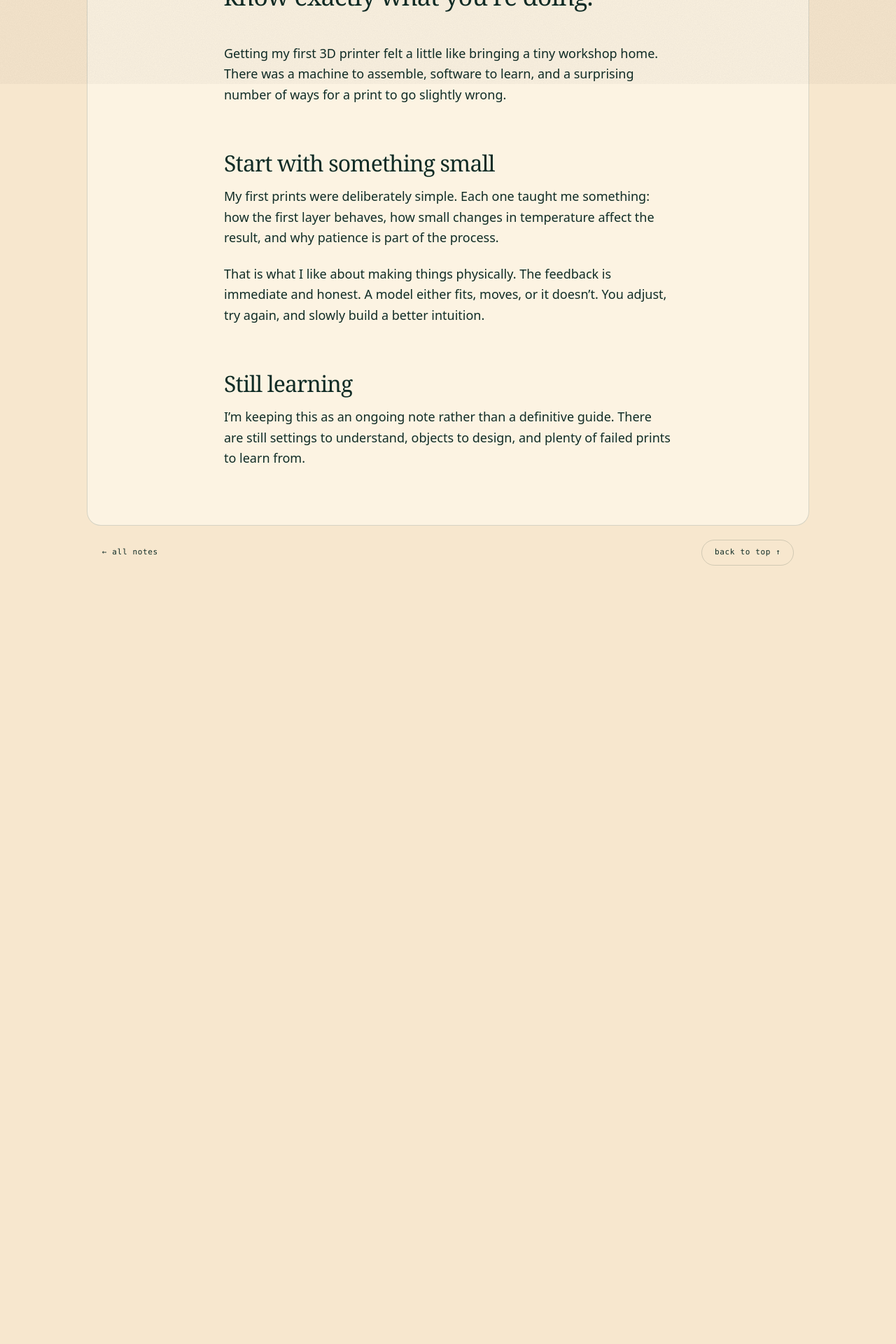
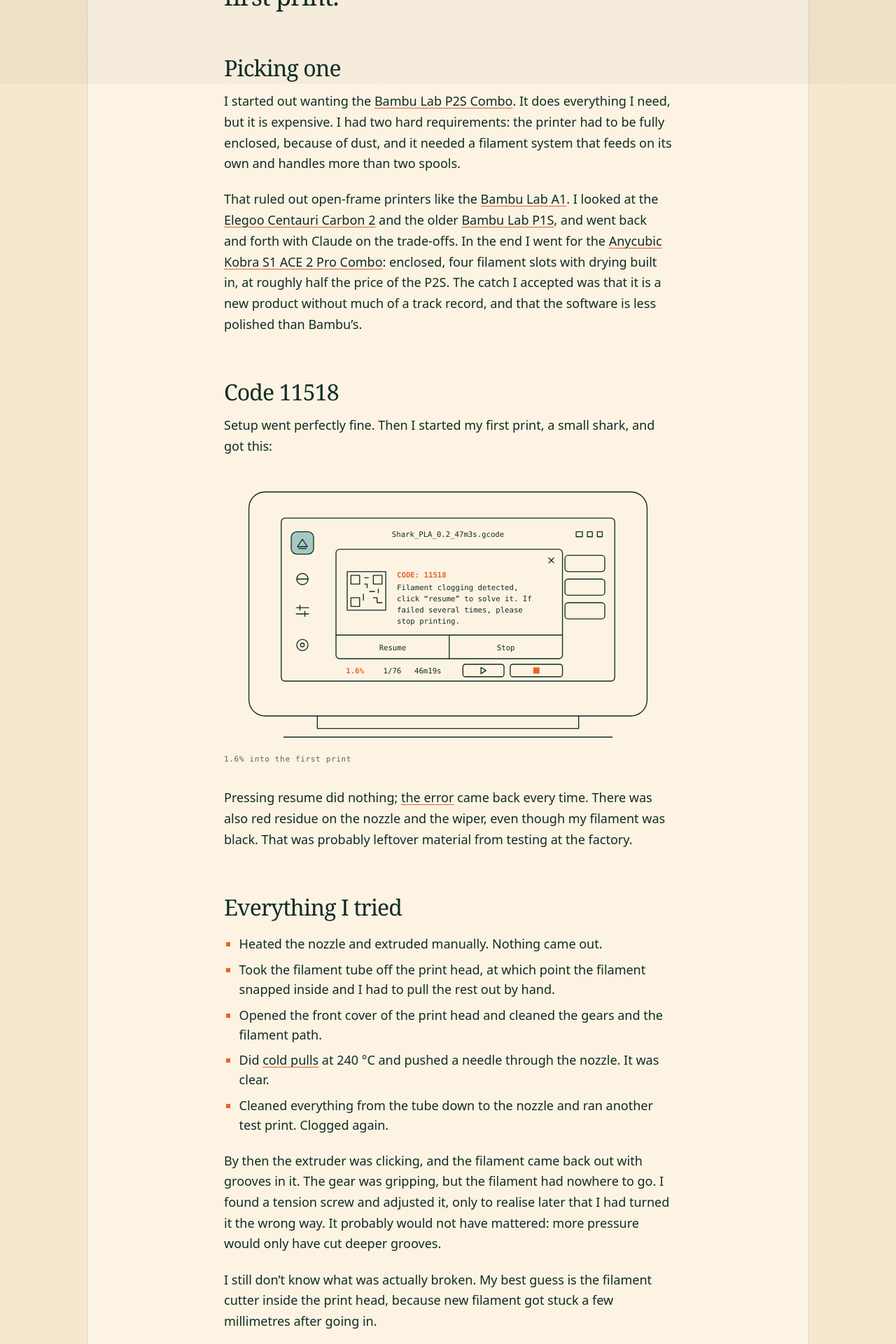
Before and after one commit to bettercallmilan/bettercallmilan.github.io, an Angular app: page /blog/3d-printer in a window 1280 px wide. Shown: the part 680-2600 px from the top of the page at 70% size. Before the commit the page ends 1524 px from the top, so only its background shows below. Built offline with nearby package versions, Linux system fonts and the light colour scheme.

Commit message:
feat: update 3D printer article with detailed experiences and new styles

```diff
--- a/src/app/blog/article.component.ts
+++ b/src/app/blog/article.component.ts
@@ -1,10 +1,10 @@
-import { Component } from '@angular/core';
-import { RouterLink } from '@angular/router';
-import { PointerGlowDirective } from '../ui/pointer-glow.directive';
-import { PageBarComponent } from './page-bar.component';
+import { Component } from "@angular/core";
+import { RouterLink } from "@angular/router";
+import { PointerGlowDirective } from "../ui/pointer-glow.directive";
+import { PageBarComponent } from "./page-bar.component";
 
 @Component({
-  selector: 'app-article',
+  selector: "app-article",
   standalone: true,
   imports: [PageBarComponent, PointerGlowDirective, RouterLink],
   template: `
@@ -13,34 +13,239 @@ import { PageBarComponent } from './page-bar.component';
       <app-page-bar style="--i: 0" />
 
       <header class="card page-hero" style="--i: 1">
-        <a class="label go go-back" routerLink="/blog"><b aria-hidden="true">←</b> back to journal</a>
+        <a class="label go go-back" routerLink="/blog"
+          ><b aria-hidden="true">←</b> back to journal</a
+        >
         <h1 class="headline">
           <span class="line"><span>Learning by making:</span></span>
-          <span class="line"><span><em>my first 3D printer.</em></span></span>
+          <span class="line"
+            ><span><em>my first 3D printer.</em></span></span
+          >
         </h1>
-        <p class="label post-meta"><span>making / 5 min read</span><span>27.10.2026 · Milan Jankovic</span></p>
+        <p class="label post-meta">
+          <span>making / 3 min read</span
+          ><span>27.10.2026 · Milan Jankovic</span>
+        </p>
       </header>
 
       <article class="card article" style="--i: 2">
-        <p class="article-lead">The best way to understand a new tool is to make something with it before you know exactly what you’re doing.</p>
-        <p>Getting my first 3D printer felt a little like bringing a tiny workshop home. There was a machine to assemble, software to learn, and a surprising number of ways for a print to go slightly wrong.</p>
-        <h2>Start with something small</h2>
-        <p>My first prints were deliberately simple. Each one taught me something: how the first layer behaves, how small changes in temperature affect the result, and why patience is part of the process.</p>
-        <p>That is what I like about making things physically. The feedback is immediate and honest. A model either fits, moves, or it doesn’t. You adjust, try again, and slowly build a better intuition.</p>
+        <p class="article-lead">
+          I wanted a printer that just works. The first one didn’t make it past
+          1.6% of its first print.
+        </p>
+
+        <h2>Picking one</h2>
+        <p>
+          I started out wanting the
+          <a href="https://bambulab.com/en/p2s" target="_blank" rel="noreferrer"
+            >Bambu Lab P2S Combo</a
+          >. It does everything I need, but it is expensive. I had two hard
+          requirements: the printer had to be fully enclosed, because of dust,
+          and it needed a filament system that feeds on its own and handles more
+          than two spools.
+        </p>
+        <p>
+          That ruled out open-frame printers like the
+          <a href="https://bambulab.com/en/a1" target="_blank" rel="noreferrer"
+            >Bambu Lab A1</a
+          >. I looked at the
+          <a
+            href="https://www.elegoo.com/products/centauri-carbon-2-combo"
+            target="_blank"
+            rel="noreferrer"
+            >Elegoo Centauri Carbon 2</a
+          >
+          and the older
+          <a href="https://bambulab.com/en/p1" target="_blank" rel="noreferrer"
+            >Bambu Lab P1S</a
+          >, and went back and forth with Claude on the trade-offs. In the end I
+          went for the
+          <a
+            href="https://eu.anycubic.com/products/kobra-s1-ace-2-pro-combo-3d-printer"
+            target="_blank"
+            rel="noreferrer"
+            >Anycubic Kobra S1 ACE 2 Pro Combo</a
+          >: enclosed, four filament slots with drying built in, at roughly half
+          the price of the P2S. The catch I accepted was that it is a new
+          product without much of a track record, and that the software is less
+          polished than Bambu’s.
+        </p>
+
+        <h2>Code 11518</h2>
+        <p>
+          Setup went perfectly fine. Then I started my first print, a small
+          shark, and got this:
+        </p>
+        <figure>
+          <svg
+            class="sketch"
+            viewBox="0 0 720 430"
+            role="img"
+            aria-label="Line drawing of the printer’s touchscreen showing error code 11518: filament clogging detected, with Resume and Stop buttons. The print is at 1.6%."
+          >
+            <!-- the display unit -->
+            <rect x="40" y="20" width="640" height="360" rx="26" />
+            <rect x="92" y="62" width="536" height="262" rx="6" />
+            <path d="M150 380v20h420v-20M96 414h528" />
+
+            <!-- side menu -->
+            <rect
+              class="sketch-fill"
+              x="108"
+              y="84"
+              width="36"
+              height="36"
+              rx="9"
+            />
+            <path d="M118 108l8-12 8 12zM120 111h12" />
+            <circle cx="126" cy="160" r="9" />
+            <path d="M117 160h18" />
+            <path d="M116 206h20M116 216h20M122 202v8M130 212v8" />
+            <circle cx="126" cy="266" r="9" />
+            <circle cx="126" cy="266" r="3" />
+
+            <!-- top bar -->
+            <text x="360" y="92" text-anchor="middle">
+              Shark_PLA_0.2_47m3s.gcode
+            </text>
+            <path d="M566 84h10v8h-10zM584 84h8v8h-8zM600 84h8v8h-8z" />
+
+            <!-- controls half hidden behind the dialog -->
+            <rect x="548" y="122" width="64" height="26" rx="5" />
+            <rect x="548" y="160" width="64" height="26" rx="5" />
+            <rect x="548" y="198" width="64" height="26" rx="5" />
+
+            <!-- the error dialog -->
+            <rect
+              class="sketch-paper"
+              x="180"
+              y="112"
+              width="364"
+              height="176"
+              rx="6"
+            />
+            <path d="M522 126l8 8M530 126l-8 8" />
+            <rect x="198" y="148" width="62" height="62" />
+            <path
+              d="M204 154h14v14h-14zM240 154h14v14h-14zM204 190h14v14h-14zM226 158h6M226 168h4v6M234 180h8M224 184v10M240 190h6v8h8M248 176v6"
+            />
+            <text class="sketch-hot" x="278" y="158">CODE: 11518</text>
+            <text x="278" y="178">Filament clogging detected,</text>
+            <text x="278" y="196">click “resume” to solve it. If</text>
+            <text x="278" y="214">failed several times, please</text>
+            <text x="278" y="232">stop printing.</text>
+            <path d="M180 250h364M362 250v38" />
+            <text x="271" y="274" text-anchor="middle">Resume</text>
+            <text x="453" y="274" text-anchor="middle">Stop</text>
+
+            <!-- progress row -->
+            <text class="sketch-hot" x="196" y="312">1.6%</text>
+            <text x="256" y="312">1/76</text>
+            <text x="306" y="312">46m19s</text>
+            <rect x="384" y="297" width="66" height="20" rx="4" />
+            <path d="M413 302v10l8-5z" />
+            <rect x="460" y="297" width="84" height="20" rx="4" />
+            <rect
+              class="sketch-hot-fill"
+              x="497"
+              y="302"
+              width="10"
+              height="10"
+            />
+          </svg>
+          <figcaption class="label">1.6% into the first print</figcaption>
+        </figure>
+        <p>
+          Pressing resume did nothing;
+          <a
+            href="https://wiki.anycubic.com/en/error-codes/11518-code/s1"
+            target="_blank"
+            rel="noreferrer"
+            >the error</a
+          >
+          came back every time. There was also red residue on the nozzle and the
+          wiper, even though my filament was black. That was probably leftover
+          material from testing at the factory.
+        </p>
+
+        <h2>Everything I tried</h2>
+        <ul>
+          <li>Heated the nozzle and extruded manually. Nothing came out.</li>
+          <li>
+            Took the filament tube off the print head, at which point the
+            filament snapped inside and I had to pull the rest out by hand.
+          </li>
+          <li>
+            Opened the front cover of the print head and cleaned the gears and
+            the filament path.
+          </li>
+          <li>
+            Did
+            <a
+              href="https://www.tomshardware.com/3d-printing/how-to-clean-and-unclog-your-3d-printer-nozzle"
+              target="_blank"
+              rel="noreferrer"
+              >cold pulls</a
+            >
+            at 240 °C and pushed a needle through the nozzle. It was clear.
+          </li>
+          <li>
+            Cleaned everything from the tube down to the nozzle and ran another
+            test print. Clogged again.
+          </li>
+        </ul>
+        <p>
+          By then the extruder was clicking, and the filament came back out with
+          grooves in it. The gear was gripping, but the filament had nowhere to
+          go. I found a tension screw and adjusted it, only to realise later
+          that I had turned it the wrong way. It probably would not have
+          mattered: more pressure would only have cut deeper grooves.
+        </p>
+        <p>
+          I still don’t know what was actually broken. My best guess is the
+          filament cutter inside the print head, because new filament got stuck
+          a few millimetres after going in.
+        </p>
+
+        <h2>The replacement</h2>
+        <p>
+          I wrote up the fault, sent the printer back and got a replacement.
+          That one works perfectly. I also have the feeling it is a newer
+          revision of the same model; a few things looked upgraded.
+        </p>
+        <p>
+          The first print on it was a
+          <a href="https://www.3dbenchy.com/" target="_blank" rel="noreferrer"
+            >Benchy</a
+          >, and it came out fine. Since then I have printed random stuff,
+          mostly decoration and accessories.
+        </p>
+
         <h2>Still learning</h2>
-        <p>I’m keeping this as an ongoing note rather than a definitive guide. There are still settings to understand, objects to design, and plenty of failed prints to learn from.</p>
+        <p>
+          There are a lot of settings and parameters, and I am still learning
+          what most of them do. One thing I did take away: if a brand-new
+          printer fails on its very first print and you followed the manual, it
+          is probably the printer and not you.
+        </p>
       </article>
 
       <div class="label page-fine page-end">
-        <a class="go go-back" routerLink="/blog"><b aria-hidden="true">←</b> all notes</a>
-        <button class="to-top label" type="button" (click)="toTop()">back to top ↑</button>
+        <a class="go go-back" routerLink="/blog"
+          ><b aria-hidden="true">←</b> all notes</a
+        >
+        <button class="to-top label" type="button" (click)="toTop()">
+          back to top ↑
+        </button>
       </div>
     </main>
   `,
 })
 export class ArticleComponent {
   toTop(): void {
-    const reduced = window.matchMedia('(prefers-reduced-motion: reduce)').matches;
-    window.scrollTo({ top: 0, behavior: reduced ? 'auto' : 'smooth' });
+    const reduced = window.matchMedia(
+      "(prefers-reduced-motion: reduce)",
+    ).matches;
+    window.scrollTo({ top: 0, behavior: reduced ? "auto" : "smooth" });
   }
 }
--- a/src/app/blog/posts.ts
+++ b/src/app/blog/posts.ts
@@ -11,10 +11,10 @@ export interface Post {
 export const posts: Post[] = [
   {
     slug: '3d-printer',
-    kicker: 'making / 5 min read',
+    kicker: 'making / 3 min read',
     title: 'Learning by making: my first 3D printer',
     date: '27.10.2026',
     summary:
-      'A first note about getting a 3D printer, figuring out the settings, and learning why making something rarely starts with getting it right.',
+      'Choosing a 3D printer, hitting a clog error 1.6% into the very first print, sending it back, and finally printing a Benchy on the replacement.',
   },
 ];
--- a/src/styles.css
+++ b/src/styles.css
@@ -976,6 +976,89 @@ a.go-back:hover b {
   line-height: 1.12;
 }
 
+.article ul {
+  display: grid;
+  gap: .5em;
+  margin-block: 1.2em;
+  padding-left: 1.2em;
+  font-size: 1.125rem;
+  line-height: 1.55;
+  list-style: square;
+}
+
+.article li::marker {
+  color: var(--orange);
+}
+
+/* Links in running text: underlined, orange on hover. */
+.article :is(p, li) a {
+  text-decoration: underline;
+  text-decoration-thickness: 1px;
+  text-decoration-color: var(--orange);
+  text-underline-offset: .18em;
+  transition: color .25s ease;
+}
+
+.article :is(p, li) a:hover {
+  color: var(--orange);
+}
+
+.article .sources {
+  gap: .35em;
+  font-size: 1rem;
+}
+
+.article .sources .label {
+  margin-left: .4rem;
+  opacity: .6;
+}
+
+.article figure {
+  margin-block: 2rem;
+}
+
+/* Line drawings: one stroke weight, labels in the mono face. */
+.sketch {
+  display: block;
+  width: 100%;
+  height: auto;
+  fill: none;
+  stroke: currentColor;
+  stroke-width: 1.5;
+  stroke-linecap: round;
+  stroke-linejoin: round;
+}
+
+.sketch text {
+  fill: currentColor;
+  stroke: none;
+  font-family: var(--mono);
+  font-size: 12px;
+}
+
+.sketch .sketch-paper {
+  fill: var(--card);
+}
+
+.sketch .sketch-fill {
+  fill: var(--blue);
+}
+
+.sketch text.sketch-hot,
+.sketch .sketch-hot-fill {
+  fill: var(--orange);
+  font-weight: 700;
+}
+
+.sketch .sketch-hot-fill {
+  stroke: none;
+}
+
+.article figcaption {
+  margin-top: .6rem;
+  opacity: .7;
+}
+
 .article h2 {
   margin-top: 2em;
   margin-bottom: .5em;
```
Also changed, not shown: 1 other file (tests, documents, lock files or other folders).
